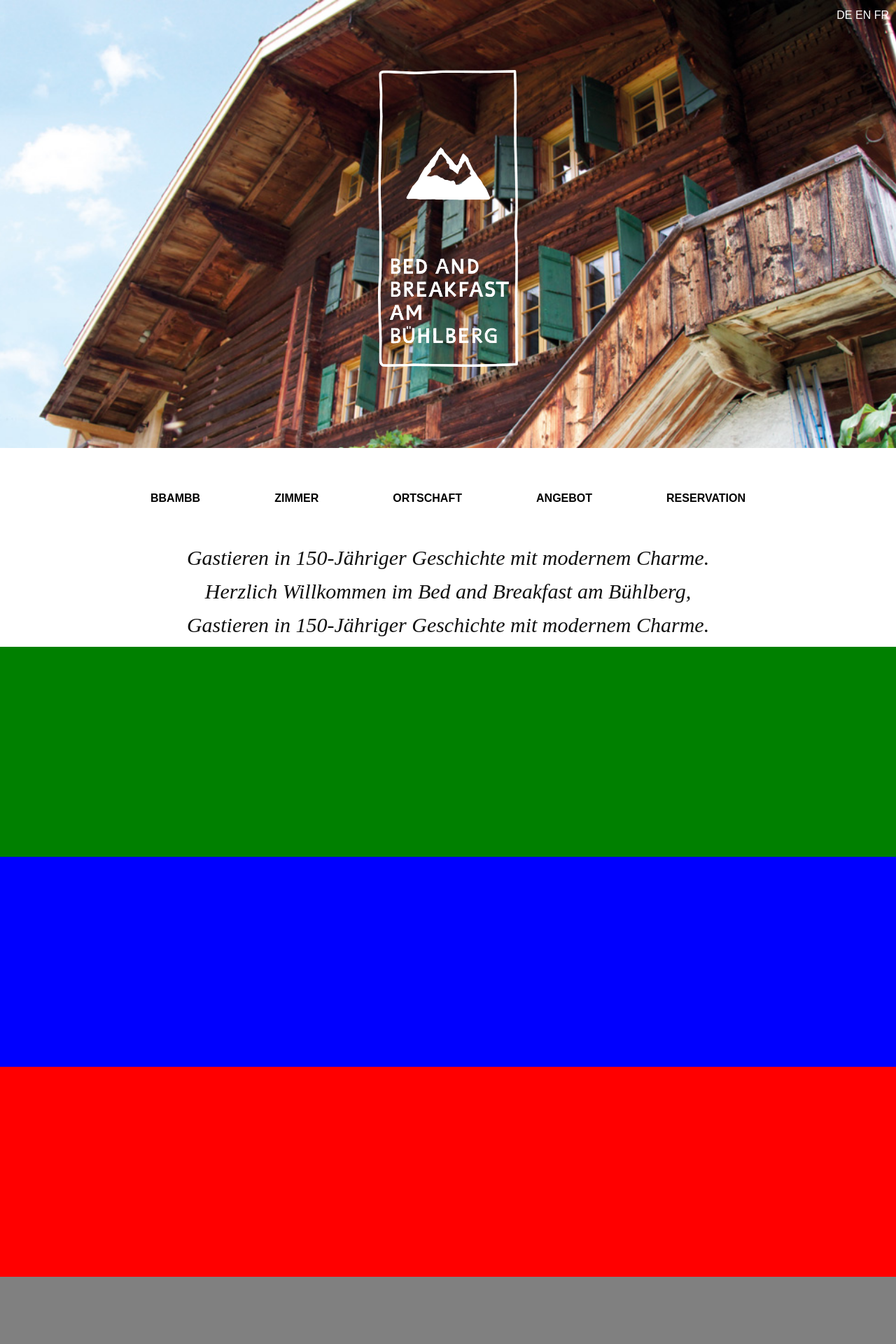
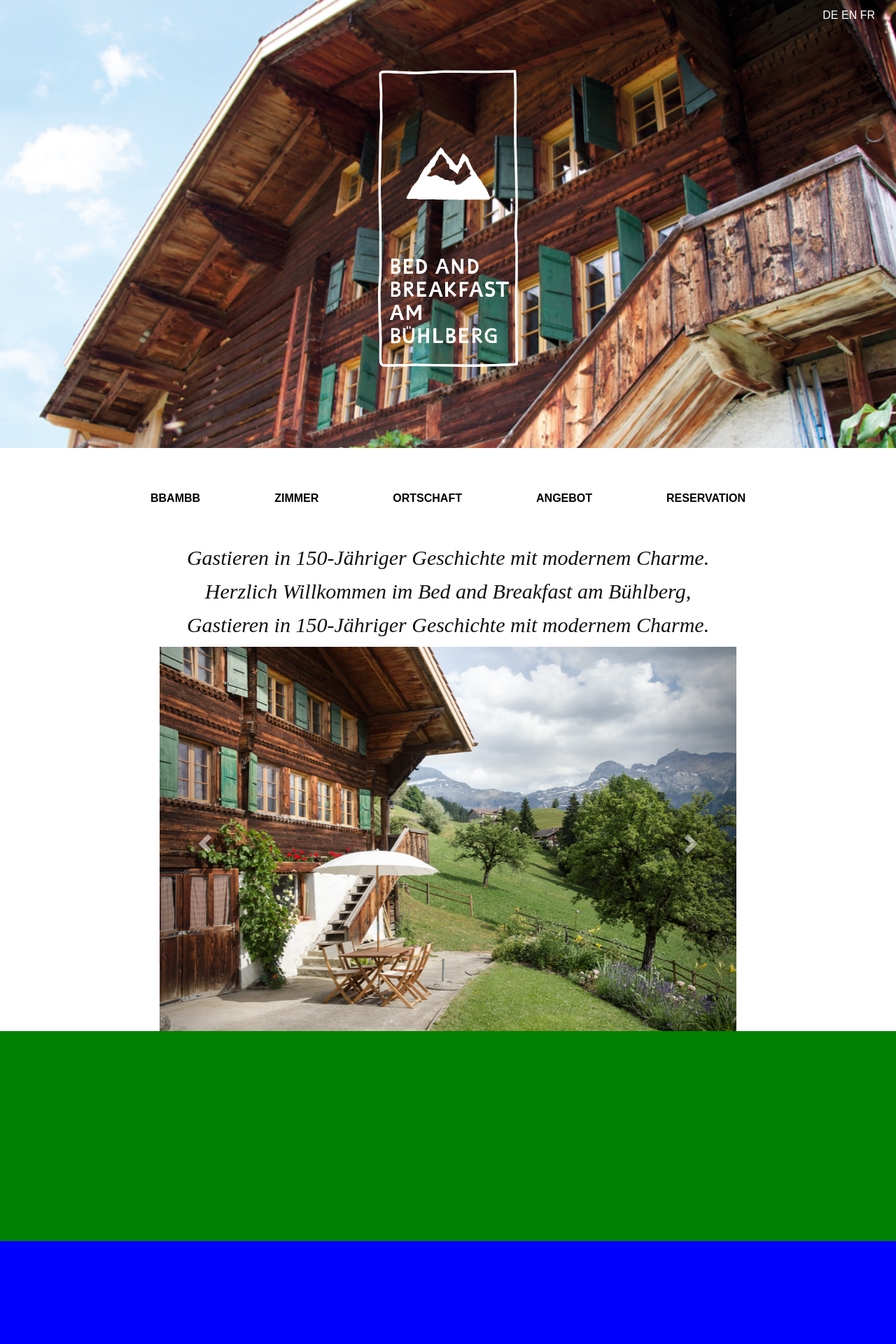
Before and after one commit to Franklin89/BBAMBB_V2, a Jekyll site: the page built from src/de/index.html, in a window 1280 px wide. Shown: the top 1920 px of the page at 70% size. Built offline with Jekyll 4.4.1, drawn with Linux system fonts in a browser that asks for light colours; nearby versions of some CDN libraries; some web fonts are replaced; library files that are not in the unit come from our copies; comment, search, counter and statistics services are not loaded.

Commit message:
update bbambb

```diff
--- /dev/null
+++ b/src/_includes/BBAMBB_Image.html
@@ -0,0 +1,49 @@
+<div id="carousel-example-generic" class="carousel slide" data-ride="carousel">
+    <!-- Indicators
+    <ol class="carousel-indicators">
+        <li data-target="#carousel-example-generic" data-slide-to="0" class="active"></li>
+        <li data-target="#carousel-example-generic" data-slide-to="1"></li>
+        <li data-target="#carousel-example-generic" data-slide-to="2"></li>
+    </ol> -->
+
+    <!-- Wrapper for slides -->
+    <div class="carousel-inner" role="listbox">
+        <div class="item active">
+            <img src="/resources/images/bbambb/1.jpg" alt="...">
+        </div>
+        <div class="item">
+            <img src="/resources/images/bbambb/2.jpg" alt="...">
+        </div>
+        <div class="item">
+            <img src="/resources/images/bbambb/3.jpg" alt="...">
+        </div>
+        <div class="item">
+            <img src="/resources/images/bbambb/6.jpg" alt="...">
+        </div>
+        <div class="item">
+            <img src="/resources/images/bbambb/7.jpg" alt="...">
+        </div>
+        <div class="item">
+            <img src="/resources/images/bbambb/9.jpg" alt="...">
+        </div>
+        <div class="item">
+            <img src="/resources/images/bbambb/10.jpg" alt="...">
+        </div>
+        <div class="item">
+            <img src="/resources/images/bbambb/11.jpg" alt="...">
+        </div>
+        <div class="item">
+            <img src="/resources/images/bbambb/12.jpg" alt="...">
+        </div>
+    </div>
+
+    <!-- Controls -->
+    <a class="left carousel-control" href="#carousel-example-generic" role="button" data-slide="prev">
+        <span class="glyphicon glyphicon-chevron-left" aria-hidden="true"></span>
+        <span class="sr-only">Previous</span>
+    </a>
+    <a class="right carousel-control" href="#carousel-example-generic" role="button" data-slide="next">
+        <span class="glyphicon glyphicon-chevron-right" aria-hidden="true"></span>
+        <span class="sr-only">Next</span>
+    </a>
+</div>
--- a/src/_includes/en/en-footer.html
+++ b/src/_includes/en/en-footer.html
@@ -1,7 +1,7 @@
 <footer class="site-footer">
   <div class="row" style="background-color:pink;height:300px">
     <div class="col-md-3" style="background-color:darkgreen">
-      <strong>This is where the Footer will be</strong>
+      <strong>This is where the Footer will be....</strong>
     </div>
   </div>
 </footer>
--- a/src/css/bbambb.scss
+++ b/src/css/bbambb.scss
@@ -162,7 +162,7 @@ header {
   z-index: 1000;
   position: absolute;
   top: 10px;
-  right: 10px;
+  right: 30px;
   a {
     color:white;
   }
--- a/src/de/index.html
+++ b/src/de/index.html
@@ -15,6 +15,14 @@ layout: de-default
     </div>
 </div>
 
+<div class="row">
+    <div class="col-md-8 col-md-push-2 text-center">
+        {% include BBAMBB_Image.html %}
+    </div>
+</div>
+
+
+
 <div class="row" style="background-color:green;height:300px;">
     <a id="rooms" class="anchor"></a>
 </div>
```
Also changed, not shown: gruntfile.js (+20 -4 lines), src/resources/images/bbambb/1.jpg (added), src/resources/images/bbambb/10.jpg (added), src/resources/images/bbambb/11.jpg (added), src/resources/images/bbambb/12.jpg (added), src/resources/images/bbambb/2.jpg (added), src/resources/images/bbambb/3.jpg (added), src/resources/images/bbambb/6.jpg (added), src/resources/images/bbambb/7.jpg (added), src/resources/images/bbambb/9.jpg (added).
